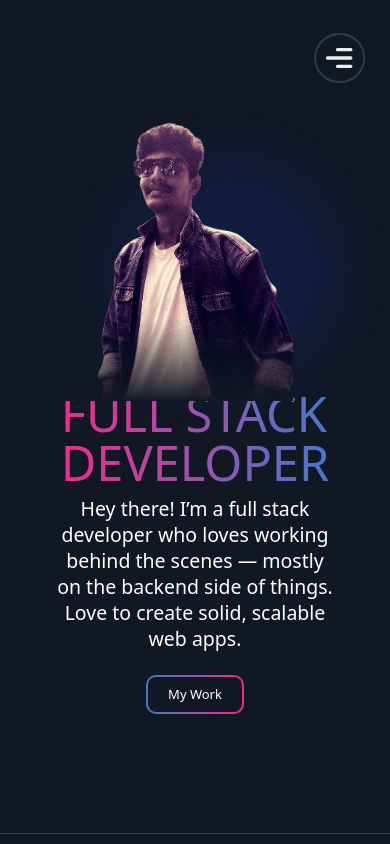
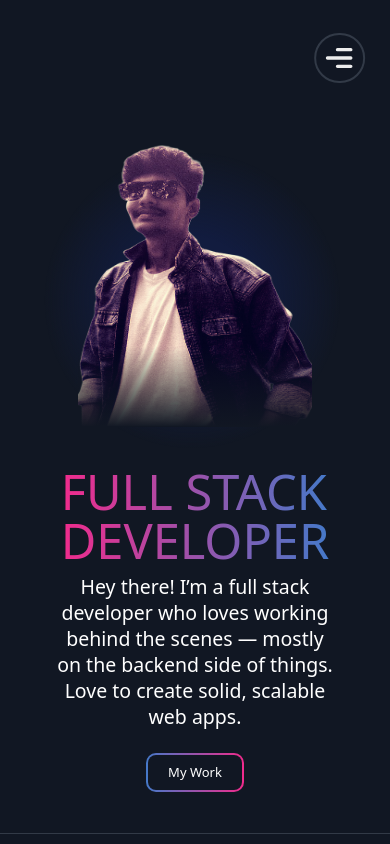
Before and after one commit to MogeshG/portfolio, a Next.js app: page / in a window 390 px wide. Shown: the top 844 px of the page. Built offline with nearby package versions, Linux system fonts and the light colour scheme.

Commit message:
Fix: small screen responsive

```diff
--- a/app/(main)/page.tsx
+++ b/app/(main)/page.tsx
@@ -154,17 +154,20 @@ const Page = () => {
           </p>
           <GlowButton scroll="#projects">My Work</GlowButton>
         </div>
-        <div className="relative order-1 sm:order-2">
-          <div className="w-[18rem] sm:w-[25rem] top-1/4 lg:top-[6rem] md:top-[30%] absolute right-1/4 md:right-1/3 aspect-10/12 h-fit">
-            <img src="/profile.png" />
+        <div className="relative flex items-end justify-center order-1 sm:order-2">
+          <div className="relative w-fit h-fit lg:-translate-y-10">
+            <img
+              src="/profile.png"
+              className="[@media(max-width:380)]:w-[15rem] [@media(max-width:380)]:mb-[2rem] [@media(max-width:380)]:mt-[5rem] w-[18rem] sm:w-[25rem] aspect-9/12 "
+            />
             <div
-              className="h-25 absolute w-full bottom-[-1px]"
+              className="h-25 absolute w-full bottom-[-1px] [@media(max-width:380)]:bottom-[25px]"
               style={{
                 backgroundImage: "linear-gradient(to bottom, rgba(0,0,0,0), rgba(17, 23, 35, 1))",
               }}
             ></div>
           </div>
-          <div className="bg-circle absolute w-[25rem] translate-y-1/2 sm:translate-y-0 sm:w-[30rem] right-0 sm:right-[45%] bottom-0 md:bottom-[40%] lg:bottom-0 sm:translate-x-1/3 aspect-square"></div>
+          <div className="bg-circle absolute w-[23rem] translate-y-[8%] sm:translate-y-1  sm:w-[30rem]  sm:translate-x-1 -translate-x-1 aspect-square"></div>
         </div>
       </div>
       {/* Skills */}
--- a/app/components/Card.tsx
+++ b/app/components/Card.tsx
@@ -12,6 +12,7 @@ const Card = ({ id, name, description, image, url, handleShowModel }: CardProps)
     <div
       onClick={() => handleShowModel(id)}
       className="bg-[#0c182e] shadow-[1px_1px_7px_#939393]
+      cursor-pointer
  min-w-40 max-w-[28rem] aspect-8/9 rounded-xl flex flex-col overflow-hidden border border-[#5a5a5a]"
     >
       <img src={image} alt={name} className="w-full min-h-[16rem] h-[70%] rounded-xl" />
--- a/app/constants/projects.tsx
+++ b/app/constants/projects.tsx
@@ -209,7 +209,7 @@ const projects: projectType[] = [
   },
   {
     id: 5,
-    name: "Queue Management & Task Assignment App",
+    name: "Queue Management App",
     description: "Developed backend for the android application",
     image: "/queue.png",
     url: "https://play.google.com/store/apps/details?id=com.skyraan.mathlearning",
```
Also changed, not shown: public/profile.png.
